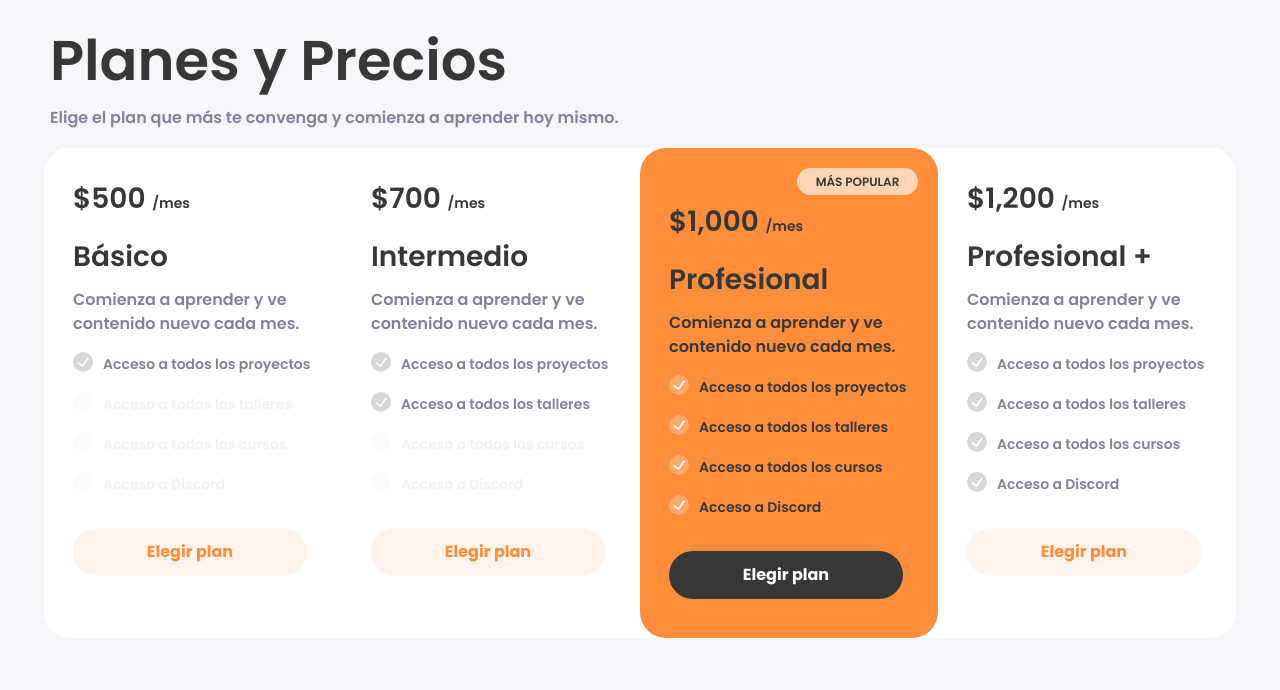
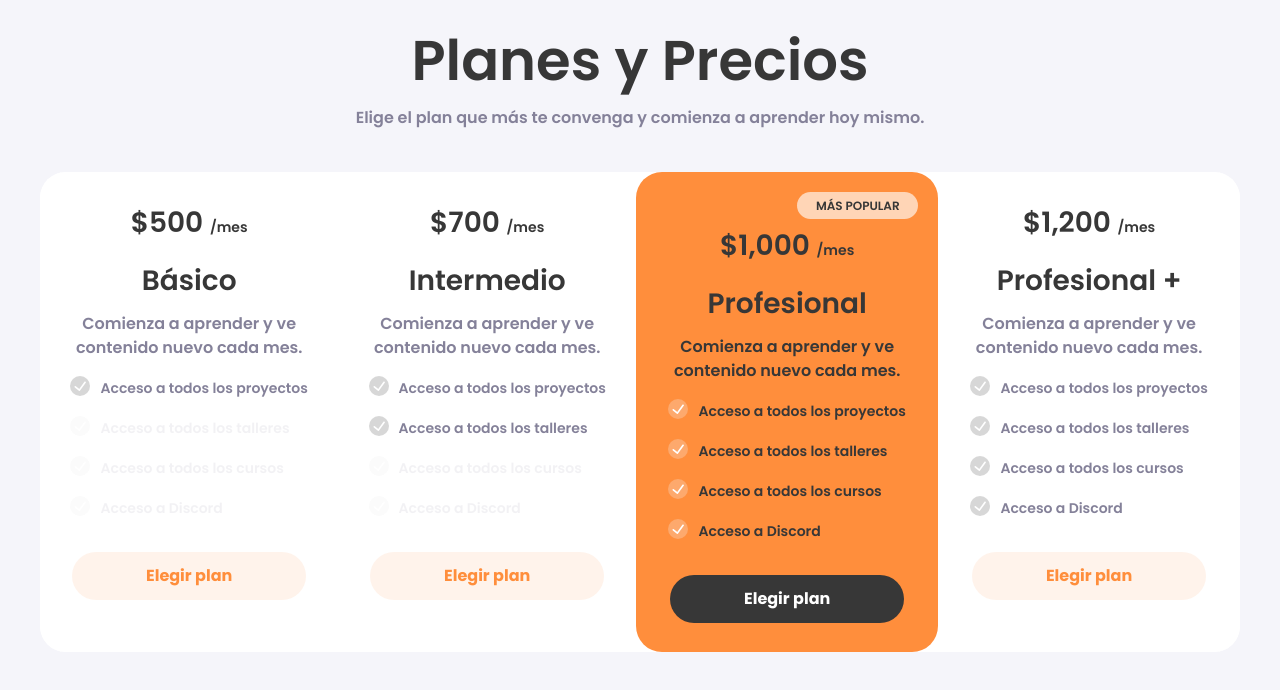
Before and after one commit to Gerguzon/Cards-precios, a plain HTML site: page index.html in a window 1280 px wide. Drawn offline with Linux system fonts and the light colour scheme.

Commit message:
Responsive listo (falta mejorar el codigo)

```diff
--- a/css/index.css
+++ b/css/index.css
@@ -64,16 +64,15 @@ header p {
   opacity: 100%;
 }
 
-@media  (min-width:1000px){
+@media  (min-width:700px){
   header {
     margin: 0;
     padding-top: 14px;
     padding-bottom: 14px;
-    padding-left: 50px;
     display: flex;
     flex-direction: column;
     justify-content: space-evenly;
-    align-items: flex-start;
+    align-items: center;
   }
 
   header h1 {
@@ -82,35 +81,76 @@ header p {
 
   main {
     display: inline-block;
-    width: 100vw;
+    width: 100%;
     height: auto;
-    display: flex;
-    justify-content: center
+
+
   }
 
   .prices-cards-container {
-    width: 1192px;
-    height: 490px;
+    max-width: 700px;
+    height: auto;
+    display: grid;
+    grid-template: 1fr 1fr / 1fr 1fr;
     background-color: var(--white);
     border-radius: 26px;
-    display: flex;;
+    margin: 0 auto;
+    margin-bottom: 24px ;
 
   }
 
+  .secondary-card .card-information {
+    justify-content: center;
+  }
+
+  .card .card-information {
+    justify-content: center;
+  }
+
+  .card-information div {
+    text-align: center;
+  }
+
 .prices-cards-container .card {
-    height: 490px;
-    margin: 0;
+  width: auto;
+  margin: 0;
+  font-size: 10px;
   }
 
 .prices-cards-container .secondary-card {
-    height: 480px;
-    margin: 0;
+  width: auto;
+  height: auto;
+  margin: 0;
+  font-size: 10px;
+
   }
 
-.prices-cards-container div:nth-child(1) {
+}
+
+@media  (min-width:1040px){
+  header {
+    margin-bottom: 24px;
+  }
+
+
+  main {
+    display: inline-block;
+    width: 100%;
+    height: auto;
+  }
+
+  .prices-cards-container {
+    max-width: 1200px;
+    background-color: var(--white);
+    border-radius: 26px;
+    display: flex;
+  }
+
+  .prices-cards-container div:nth-child(1) {
     order: 1;
   }
-.prices-cards-container div:nth-child(4) {
+
+  .prices-cards-container div:nth-child(4) {
     order: 2;
   }
 
--- a/css/principal-button.css
+++ b/css/principal-button.css
@@ -1,5 +1,5 @@
 .principal-button {
-    width: 234px;
+   width: 234px;
     height: 48px;
     border: none;
     border-radius: 90px;
```
Also changed, not shown: css/secondary-card.css (line endings or trailing spaces).
